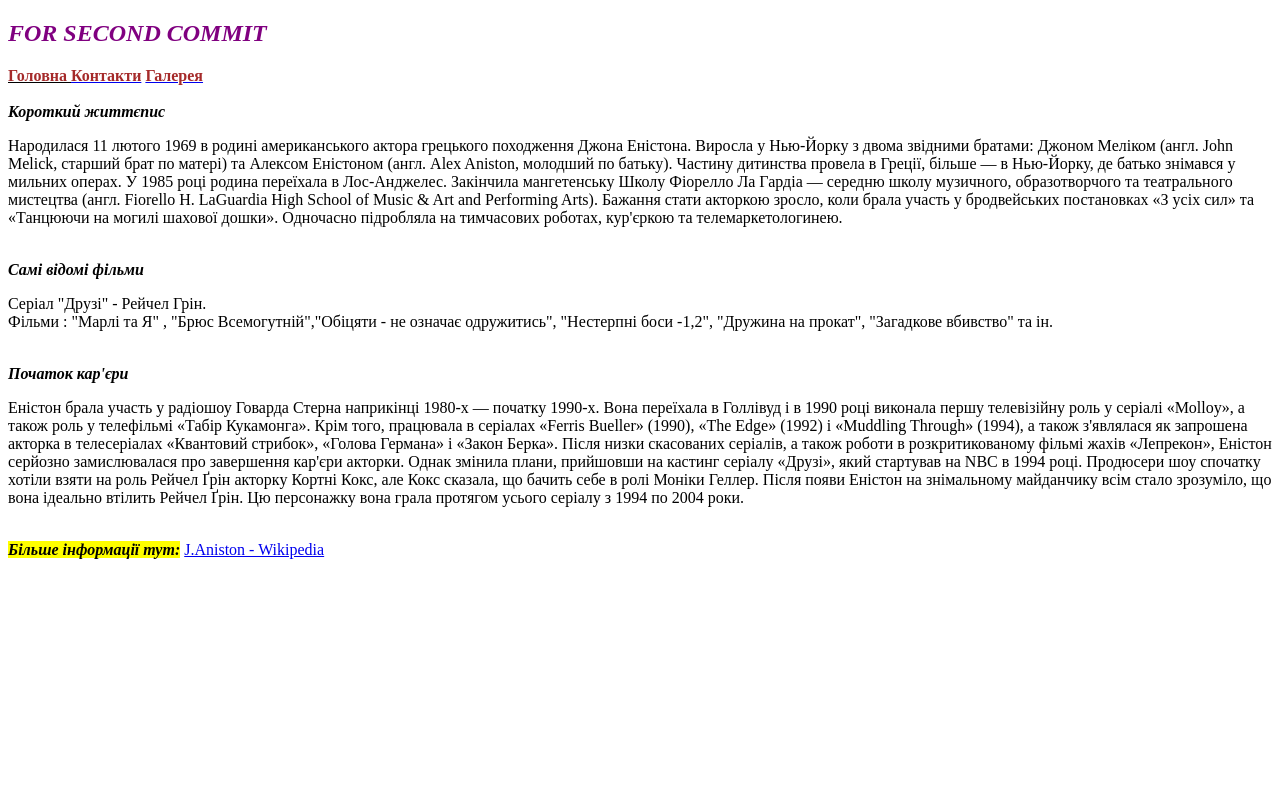
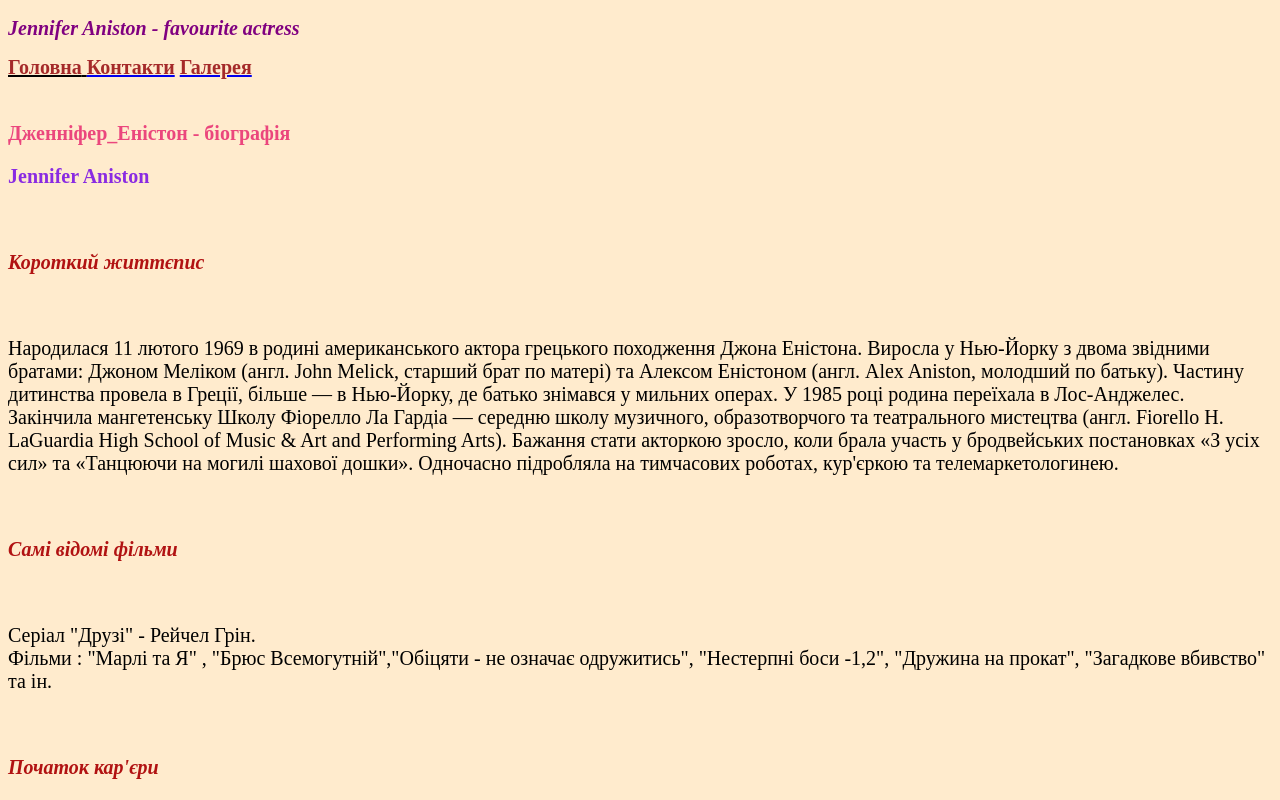
Before and after one commit to SashaSKV/GitLesson05.12.24, a plain HTML site: page index.html in a window 1280 px wide. Shown: the top 800 px of the page. Drawn offline with Linux system fonts and the light colour scheme.

Commit message:
HWwithCSS

```diff
--- a/index.html
+++ b/index.html
@@ -3,31 +3,39 @@
     <head>
         <meta charset="UTF-8">
         <title>Улюблена актриса</title>
+        <link href="style.css" type="text/css" rel="stylesheet">
+        <!-- <style type="text/css">
+            h2{color:rgb(209, 125, 15)}
+            h3{color:blueviolet}
+            body{background-color: blanchedalmond;}
+        </style> -->
     </head>
     <body>
-        <h2> <em><font color="Purple">FOR SECOND COMMIT</font></em></h2>
+        <h2> <em><font color="Purple">Jennifer Aniston - favourite actress</font></em></h2>
         <nav>
             <a><b><u><font color="brown">Головна</font> </b></a></u>
             <a href="./pages/contact.html"><font color="brown"><b>Контакти</b></a></font>
             <a href="./pages/gallery.html"><b><font color="brown">Галерея</font></b></a>
         </nav>
         <br>
-        <strong><em>Короткий життєпис</strong></em>
+        <h2> <p id="p1">Дженніфер_Еністон - біографія</p></h2>
+        <h3>Jennifer Aniston</h3>
+        <br>
+        <strong><em><p class="p2">Короткий життєпис</p></strong></em>
         <br>
         <p>Народилася 11 лютого 1969 в родині американського актора грецького походження Джона Еністона. Виросла у Нью-Йорку з двома звідними братами: Джоном Меліком (англ. John Melick, старший брат по матері) та Алексом Еністоном (англ. Alex Aniston, молодший по батьку). Частину дитинства провела в Греції, більше — в Нью-Йорку, де батько знімався у мильних операх. У 1985 році родина переїхала в Лос-Анджелес.
         Закінчила мангетенську Школу Фіорелло Ла Гардіа — середню школу музичного, образотворчого та театрального мистецтва (англ. Fiorello H. LaGuardia High School of Music & Art and Performing Arts). Бажання стати акторкою зросло, коли брала участь у бродвейських постановках «З усіх сил» та «Танцюючи на могилі шахової дошки». Одночасно підробляла на тимчасових роботах, кур'єркою та телемаркетологинею.</p>
         <br>
-        <strong><em>Самі відомі фільми</strong></em>
+        <strong><em><p class="p2">Самі відомі фільми</p></strong></em>
         <br>
         <p>Серіал "Друзі" - Рейчел Грін.
         <br>
         Фільми : "Марлі та Я" , "Брюс Всемогутній","Обіцяти - не означає одружитись", "Нестерпні боси -1,2", "Дружина на прокат", "Загадкове вбивство" та ін.</p>
         <br>
-        <strong><em>Початок кар'єри</strong></em>
+        <strong><em><p class="p2">Початок кар'єри</p></strong></em>
         <br>
         <p>Еністон брала участь у радіошоу Говарда Стерна наприкінці 1980-х — початку 1990-х. Вона переїхала в Голлівуд і в 1990 році виконала першу телевізійну роль у серіалі «Molloy», а також роль у телефільмі «Табір Кукамонга». Крім того, працювала в серіалах «Ferris Bueller» (1990), «The Edge» (1992) і «Muddling Through» (1994), а також з'являлася як запрошена акторка в телесеріалах «Квантовий стрибок», «Голова Германа» і «Закон Берка». Після низки скасованих серіалів, а також роботи в розкритикованому фільмі жахів «Лепрекон», Еністон серйозно замислювалася про завершення кар'єри акторки.
-
-            Однак змінила плани, прийшовши на кастинг серіалу «Друзі», який стартував на NBC в 1994 році. Продюсери шоу спочатку хотіли взяти на роль Рейчел Ґрін акторку Кортні Кокс, але Кокс сказала, що бачить себе в ролі Моніки Геллер. Після появи Еністон на знімальному майданчику всім стало зрозуміло, що вона ідеально втілить Рейчел Ґрін. Цю персонажку вона грала протягом усього серіалу з 1994 по 2004 роки. </p>
+        Однак змінила плани, прийшовши на кастинг серіалу «Друзі», який стартував на NBC в 1994 році. Продюсери шоу спочатку хотіли взяти на роль Рейчел Ґрін акторку Кортні Кокс, але Кокс сказала, що бачить себе в ролі Моніки Геллер. Після появи Еністон на знімальному майданчику всім стало зрозуміло, що вона ідеально втілить Рейчел Ґрін. Цю персонажку вона грала протягом усього серіалу з 1994 по 2004 роки. </p>
             <br>
             <mark><strong><em>Більше інформації тут:</strong></em></mark>
             <a href="https://uk.wikipedia.org/wiki/Дженніфер_Еністон" target="blank">J.Aniston - Wikipedia</a>
--- /dev/null
+++ b/style.css
@@ -0,0 +1,6 @@
+h2{color:rgb(209, 125, 15)}
+h3{color:blueviolet}
+body{background-color: blanchedalmond;}
+#p1{color:rgb(235, 70, 125)}
+.p2{color:rgb(177, 18, 18)}
+*{font-size: 20px;}
```
Also changed, not shown: pages/contact.html (+6 -2 lines), pages/gallery.html (+3 -0 lines).
